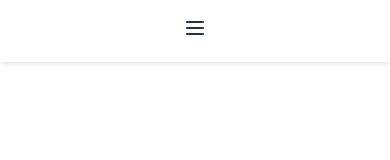
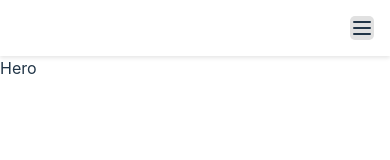
Before and after one commit to ANI2707/PortfolioWebsite, a React (Vite) app: page / in a window 390 px wide. Shown: the top 160 px of the page. Built offline with nearby package versions, Linux system fonts and the light colour scheme.

Commit message:
Navbar menu icon changes

```diff
--- a/src/App.jsx
+++ b/src/App.jsx
@@ -1,16 +1,14 @@
-import Navbar from "./components/Navbar/Navbar"
-import './App.css'
-
+import Navbar from "./components/Navbar/Navbar";
+import "./App.css";
+import Hero from "./components/Hero/Hero";
 
 function App() {
-
-
   return (
     <>
-      <Navbar/>
-
+      <Navbar />
+      <Hero />
     </>
-  )
+  );
 }
 
-export default App
+export default App;
--- /dev/null
+++ b/src/components/Hero/Hero.jsx
@@ -0,0 +1,9 @@
+import React from 'react'
+import './Hero.css'
+const Hero = () => {
+  return (
+    <div>Hero</div>
+  )
+}
+
+export default Hero
--- a/src/components/Navbar/Navbar.css
+++ b/src/components/Navbar/Navbar.css
@@ -7,6 +7,7 @@
   box-shadow: 0 2px 4px rgba(0, 0, 0, 0.1); /* Use a lighter shadow color */
   background-color: white; /* Add a background color to improve contrast */
 }
+
 
 .nav-list {
   list-style-type: none;
@@ -33,8 +34,13 @@
     display: none;
   }
   .mobile-menu {
-    display: block;
+    display: flex;
+    justify-content: center;
+    align-items: center;
     cursor: pointer;
+    border-radius: 5px;
+    margin-left: auto;
+    background-color: rgb(225, 225, 225);
   }
   .mobile-nav-list {
     list-style-type: none;
```
Also changed, not shown: src/components/Hero/Hero.css (added).
